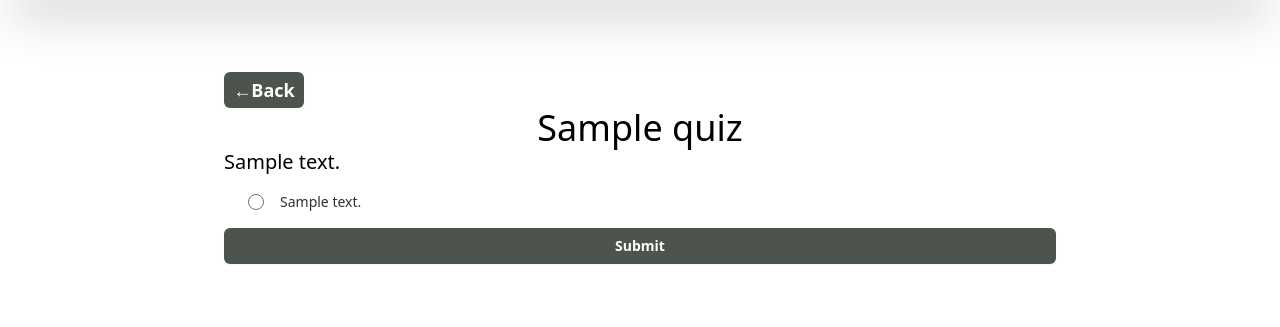
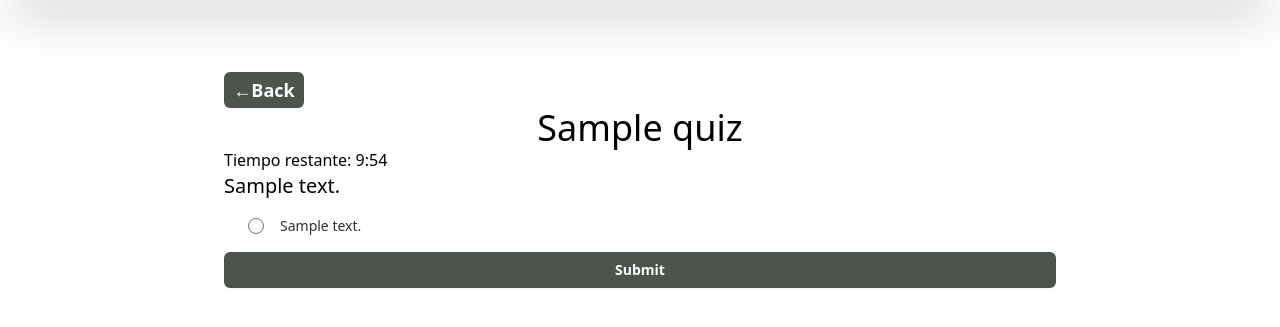
Before and after one commit to AltamiranoCristian/quizgame, a Django app: page /test/1/ in a window 1280 px wide. Shown: the part 48-375 px from the top of the page. Run offline with Django 5.2, Linux system fonts and the light colour scheme; tables that the repository leaves empty hold one stand-in row (values such as "Sample post"); style sheets or scripts are compiled from the project's sources; some libraries are stand-ins or nearby versions.

Commit message:
added remaind time on show_quiz.html

```diff
--- a/sqapp/templates/show_quiz.html
+++ b/sqapp/templates/show_quiz.html
@@ -5,7 +5,10 @@
 <div class="mx-auto max-w-4xl px-4 py-12 sm:px-6 sm:py-24 lg:max-w-4xl lg:px-8">
     <a href="/home" class="text-lg w-20 flex justify-center rounded-md bg-corduroy-600 px-3 py-1.5 font-semibold leading-6 text-white shadow-sm hover:bg-corduroy-500 focus-visible:outline focus-visible:outline-2 focus-visible:outline-offset-2 focus-visible:outline-corduroy-600">←Back</a>
     <h1 class="text-4xl text-center">{{quiz}}</h1>
-<form method="post" action="{% url 'answer_process' %}" class="mx-auto max-w-full">
+    <div id="timer">
+        tiempo restante: 10:00
+    </div>
+<form id="miFormulario" method="post" action="{% url 'answer_process' %}" class="mx-auto max-w-full">
     {% csrf_token %}
     {% for question, answers in pos_answers.items %}
         <h2 class="text-xl">{{ question.text }}</h2>
@@ -22,4 +25,27 @@
     <button type="submit" class="flex w-full justify-center rounded-md bg-corduroy-600 px-3 py-1.5 text-sm font-semibold leading-6 text-white shadow-sm hover:bg-corduroy-500 focus-visible:outline focus-visible:outline-2 focus-visible:outline-offset-2 focus-visible:outline-corduroy-600">Submit</button>
 </form>
 </div>
+<script>
+    let tiempoLimite = 600;
+    function actualizarContador(tiempoRestante){
+        let minutos = Math.floor(tiempoRestante / 60);
+        let segundos = tiempoRestante % 60;
+        document.getElementById('timer').innerText = 'Tiempo restante: ' + minutos + ':' + (segundos < 10 ? '0' : '') + segundos;
+    }
+
+    function tiempoTranscurrido(){
+        actualizarContador(tiempoLimite);
+        var temporizador = setInterval(function() {
+            tiempoLimite--;
+            actualizarContador(tiempoLimite);
+            if (tiempoLimite <= 0) {
+                clearInterval(temporizador);
+                alert('¡Se ha agotado el tiempo para responder!');
+                document.getElementById('miFormulario').disabled = true;
+            }
+        }, 1000);
+    }
+
+    window.onload = tiempoTranscurrido;
+</script>
 {% endblock content %}
```
